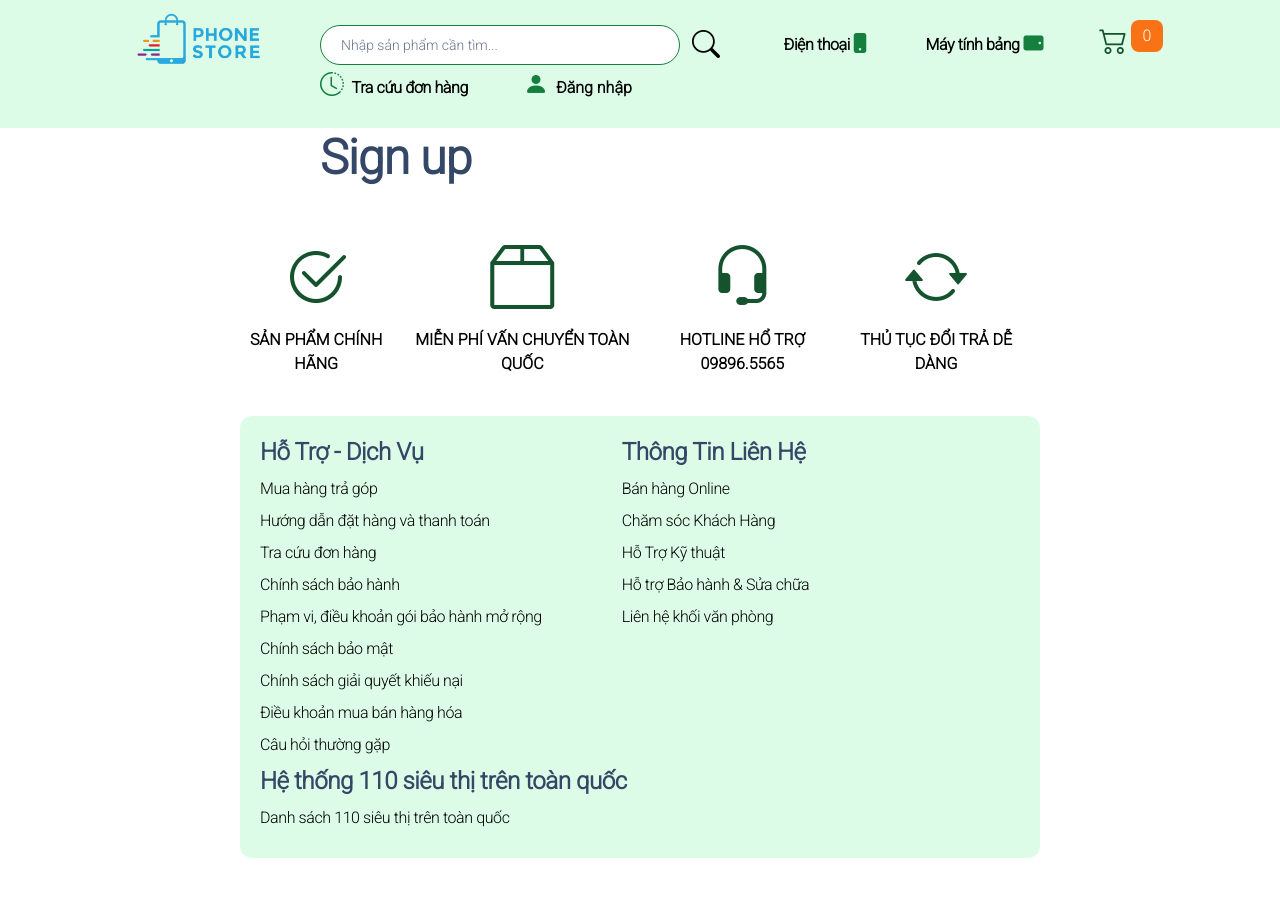
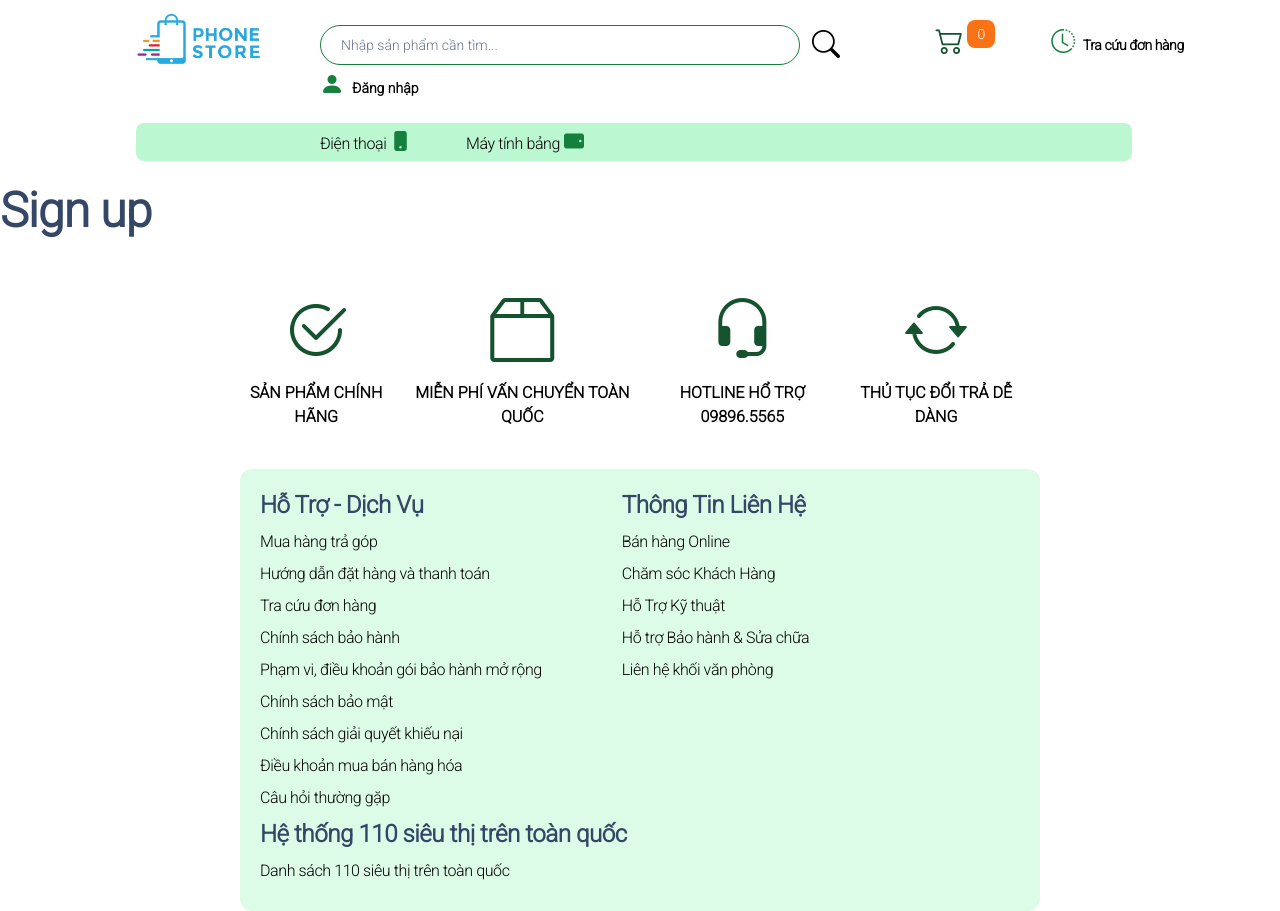
Before and after one commit to ThaiQuocTam/web-mobile, a React (Create React App) app in the folder Client/: page /SignUp in a window 1280 px wide. Before the commit the page ends 858 px from the top, so only its background shows below. Built offline with nearby package versions, Linux system fonts and the light colour scheme.

Commit message:
commit update header

```diff
--- a/Client/package.json
+++ b/Client/package.json
@@ -10,6 +10,8 @@
     "react-dom": "^18.2.0",
     "react-router-dom": "^6.4.0",
     "react-scripts": "5.0.1",
+    "react-slick": "^0.29.0",
+    "slick-carousel": "^1.8.1",
     "web-vitals": "^2.1.4"
   },
   "scripts": {
--- a/Client/src/components/Trang-chu/Home.js
+++ b/Client/src/components/Trang-chu/Home.js
@@ -1,9 +1,25 @@
-import React from 'react'
+import Slider from "react-slick";
+import "slick-carousel/slick/slick.css";
+import "slick-carousel/slick/slick-theme.css";
 
 const Home = () => {
+    const image = [
+        "https://source.unsplash.com/user/erondu/3000x900",
+        "https://source.unsplash.com/collection/190727/3000x900",
+        "https://source.unsplash.com/collection/190728/3000x900"
+    ]
+
+    const settings = {
+        dots: true,
+        infinite: true,
+        speed: 500,
+        slidesToShow: 1,
+        slidesToScroll: 1
+    };
     return (
         <>
-            <h1>Trang chủ</h1>
+
+
         </>
     )
 }
--- a/Client/src/components/Trang-chu/TrangChu.js
+++ /dev/null
@@ -1,11 +0,0 @@
-import React from 'react'
-
-const TrangChu = () => {
-    return (
-        <>
-            <h1>Trang chủ</h1>
-        </>
-    )
-}
-
-export default TrangChu
--- a/Client/src/layout/Header.js
+++ b/Client/src/layout/Header.js
@@ -4,7 +4,7 @@ import image from '../Assets/images/picwish.jpg'
 const Header = () => {
     return (
         <>
-            <header className='h-200 p-5 bg-green-100 pl-30'>
+            <header className='h-200 p-5 pl-30'>
                 <div className=''>
                     <div className='float-left h-40 w-40 relative position-top mr-10'>
                         <a href='#' className='block w-full h-full'>
@@ -12,33 +12,16 @@ const Header = () => {
                         </a>
                     </div>
                     <ul className=''>
-                        {/* <li className='inline-block mr-10 '>
-                            <a href='#' className='block w-5 h-5'>
-                                <img className='w-full h-full' src={image} />
-                            </a>
-                        </li> */}
-                        <li className='inline-block mr-16'>
+                        <li className='inline-block mr-24'>
                             <div>
-                                <input className='border focus:outline-none border-green-700 hover:border-green-900 focus:border placeholder:text-3.5 placeholder:text-slate-500 focus:border-green-900 rounded-5 h-10 w-90 mr-3 pl-5' type={'text'} placeholder='Nhập sản phẩm cần tìm...' />
+                                <input className='border focus:outline-none border-green-700 hover:border-green-900 focus:border placeholder:text-3.5 placeholder:text-slate-500 focus:border-green-900 rounded-5 h-10 w-120 mr-3 pl-5' type={'text'} placeholder='Nhập sản phẩm cần tìm...' />
                                 <a href='#'><i className="bi bi-search text-7 cursor-pointer leading-6-em block float-right"></i></a>
                             </div>
-                        </li>
-                        <li className='inline-block mr-14 hover:opacity-50'>
-                            <a href='#'>
-                                <span className='font-semibold'>Điện thoại</span>
-                                <i className="bi bi-phone-fill text-5 text-green-700"></i>
-                            </a>
-                        </li>
-                        <li className='inline-block mr-14 hover:opacity-50'>
-                            <a href='#'>
-                                <span className='font-semibold mr-1'>Máy tính bảng</span>
-                                <i className="bi bi-tablet-landscape-fill text-5 text-green-700"></i>
-                            </a>
                         </li>
                         <li className='inline-block mr-14 text-6 hover:opacity-50'>
                             <a className='inline-block' href='#'>
                                 <i className="bi bi-cart2 inline-block text-green-900 text-7 pr-1"></i>
-                                <span className='w-8 text-center text-white text-4 p-1 bg-orange-500 rounded-2 block float-right'>
+                                <span className='w-7 h-7 text-center text-white text-3.5 p-1 pb-1 bg-orange-500 rounded-2 block float-right'>
                                     0
                                 </span>
                             </a>
@@ -46,33 +29,33 @@ const Header = () => {
                         <li className='inline-block mr-14 hover:opacity-50'>
                             <a href='#'>
                                 <i className="bi bi-clock-history text-6 pr-2 text-green-700"></i>
-                                <span className='inline-block pb-2 font-semibold'>Tra cứu đơn hàng</span>
+                                <span className='inline-block pb-2 text-3.5 font-semibold'>Tra cứu đơn hàng</span>
                             </a>
                         </li>
                         <li className='inline-block mr-10 hover:opacity-50'>
                             <div className='cursor-pointer'>
                                 <i className="bi bi-person-fill text-6 pr-2 text-green-700"></i>
-                                <span className='font-semibold'>Đăng nhập</span>
+                                <span className='font-semibold text-3.5'>Đăng nhập</span>
                             </div>
                         </li>
                     </ul>
                 </div >
-                {/* <div className='text-center m-5'>
+                <div className='mt-5 mr-32 ml-4 p-1 bg-green-200 rounded-2'>
                     <ul className=''>
-                        <li className='inline-block'>
+                        <li className='inline-block mr-14 hover:opacity-50'>
                             <a href='#'>
-                                <span>Điện thoại</span>
-                                <i className="bi bi-phone-fill"></i>
+                                <span className='font-medium mr-1'>Điện thoại</span>
+                                <i className="bi bi-phone-fill text-5 text-green-700"></i>
                             </a>
                         </li>
-                        <li className='inline-block'>
+                        <li className='inline-block mr-14 hover:opacity-50'>
                             <a href='#'>
-                                <span>Máy tính bảng</span>
-                                <i className="bi bi-tablet-landscape-fill"></i>
+                                <span className='font-medium mr-1'>Máy tính bảng</span>
+                                <i className="bi bi-tablet-landscape-fill text-5 text-green-700"></i>
                             </a>
                         </li>
                     </ul >
-                </div > */}
+                </div >
             </header >
         </>
 
```
Also changed, not shown: 1 other file (tests, documents, lock files or other folders).
